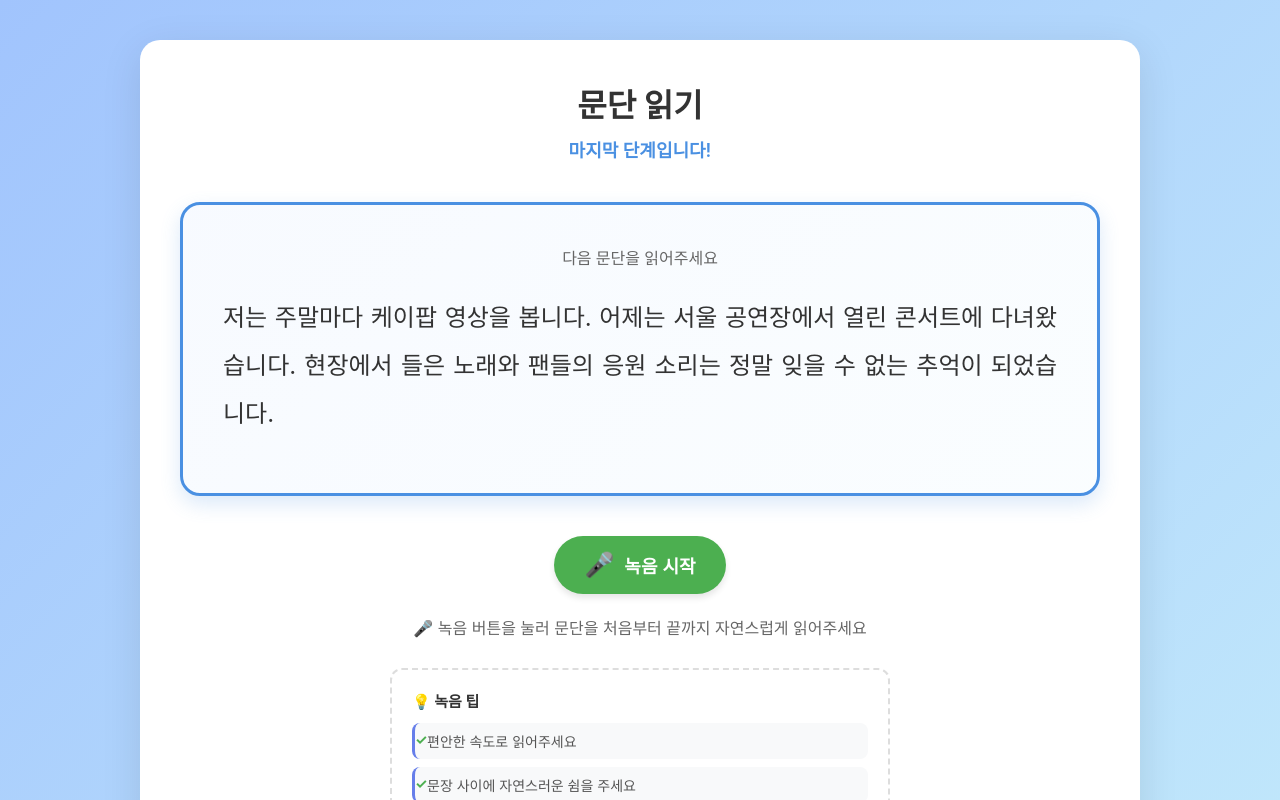
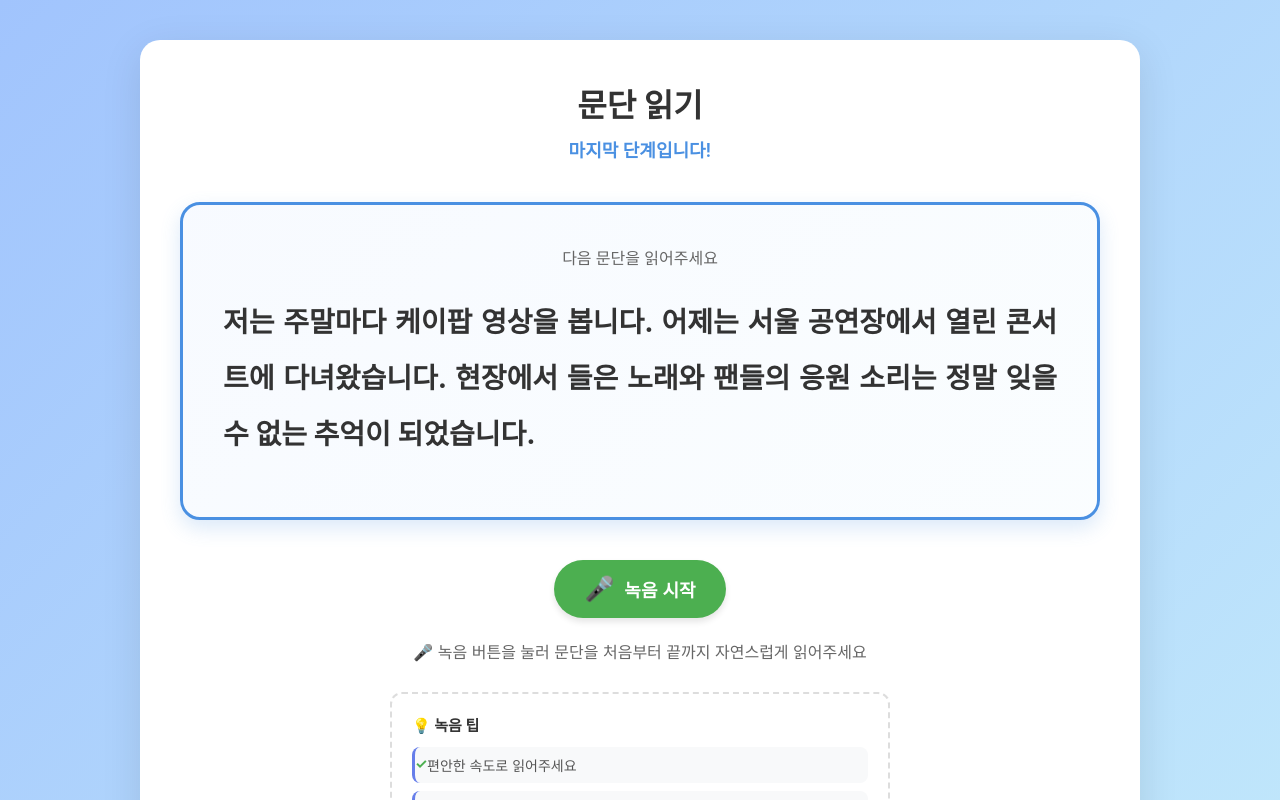
Before and after one commit to exphon/speechevaluation, a React (Create React App) app: page /paragraph-reading in a window 1280 px wide. Shown: the top 800 px of the page. Built offline with nearby package versions, Linux system fonts and the light colour scheme; no server answers.

Commit message:
Make paragraph text bold for better readability

```diff
--- a/src/pages/ParagraphReadingPage.css
+++ b/src/pages/ParagraphReadingPage.css
@@ -53,10 +53,11 @@
 }
 
 .paragraph-text {
-  font-size: 24px;
+  font-size: 28px;
   color: #333;
   line-height: 2;
   text-align: justify;
+  font-weight: 700;
 }
 
 .paragraph-text p {
```
